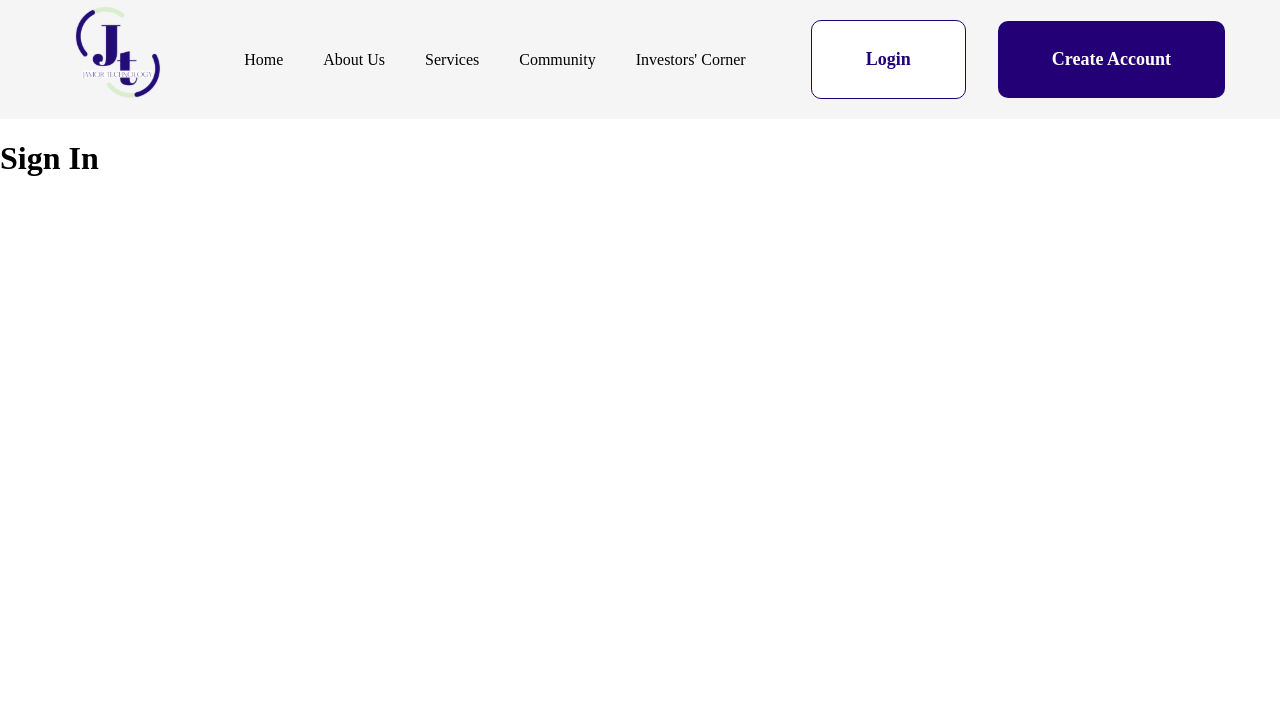
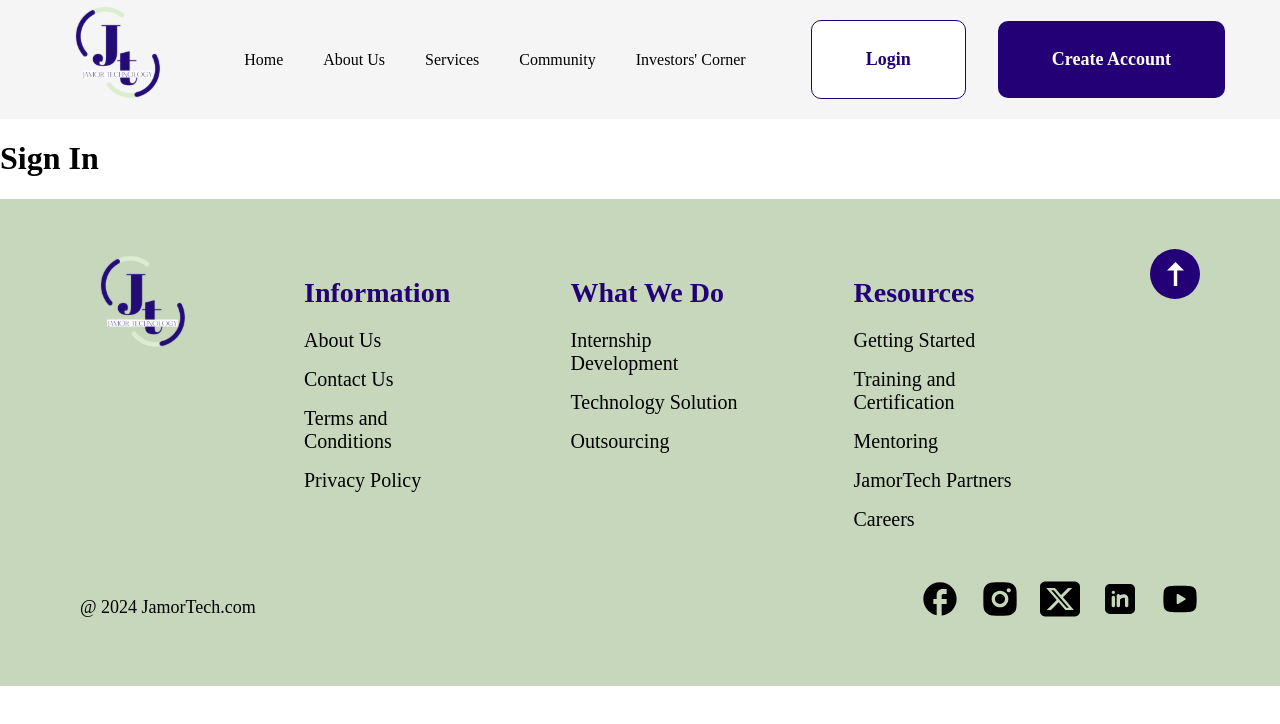
Before and after one commit to Jamor-Technology/FE, a React (Create React App) app in the folder jamort/: page /sign-in in a window 1280 px wide. Shown: the top 724 px of the page. Built offline with nearby package versions, Linux system fonts and the light colour scheme.

Commit message:
added footer component to sign in/up pages

```diff
--- a/jamort/src/screens/SignIn.js
+++ b/jamort/src/screens/SignIn.js
@@ -1,11 +1,13 @@
 import React from "react";
 import Header from "../components/Header/Header";
+import Footer from "../components/Footer/Footer";
 
 function SignIn() {
   return (
     <div>
       <Header />
       <h1>Sign In</h1>
+      <Footer />
     </div>
   );
 }
--- a/jamort/src/screens/SignUp.js
+++ b/jamort/src/screens/SignUp.js
@@ -1,11 +1,13 @@
 import React from "react";
 import Header from "../components/Header/Header";
+import Footer from "../components/Footer/Footer";
 
 function SignUp () {
   return (
     <div>
       <Header />
       <h1>Sign Up</h1>
+      <Footer />
     </div>
   );
 }
```
